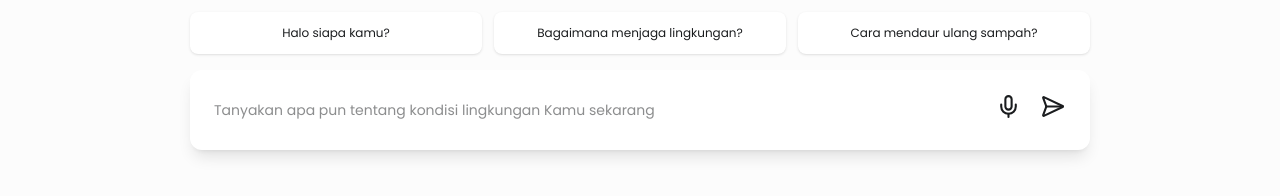
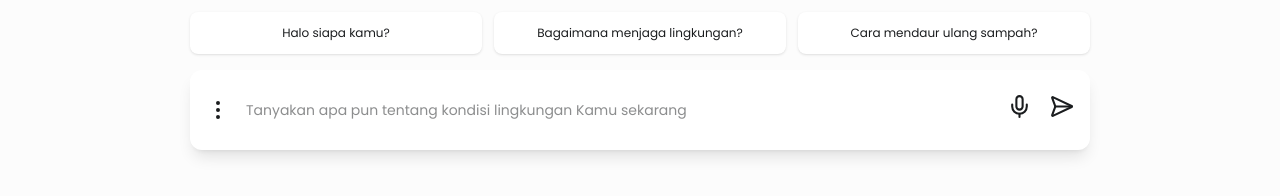
Before and after one commit to mcqeems/nazzava, a Next.js app: page /chatbot in a window 1280 px wide. Shown: the part 594-790 px from the top of the page. Built offline with nearby package versions, Linux system fonts and the light colour scheme.

Commit message:
revise cutebot

```diff
--- a/src/app/(fitur)/chatbot/components/Chatbot.tsx
+++ b/src/app/(fitur)/chatbot/components/Chatbot.tsx
@@ -5,7 +5,7 @@ import React, { useCallback, useEffect, useRef, useState } from 'react';
 import { ButtonBack } from '@/components/ui/button-back';
 import { nazzaBotChat, type NazzaBotMessage } from '../actions/actions';
 import MarkdownMessage from './MarkdownMessage';
-import { BotIcon, MicIcon, MicOffIcon, SendHorizonalIcon } from 'lucide-react';
+import { BotIcon, EllipsisVerticalIcon, MicIcon, MicOffIcon, SendHorizonalIcon } from 'lucide-react';
 import Dot from './Dot';
 import CuteBot from './CuteBot';
 
@@ -367,7 +367,10 @@ export default function Chatbot() {
                 </div>
               </div>
             )}
-            <div className="flex items-center w-full bg-card h-20 px-4 lg:px-6 rounded-xl shadow-lg">
+            <div className="flex items-center w-full bg-card h-20 px-2 gap-4 lg:px-4 rounded-xl shadow-lg">
+              <button>
+                <EllipsisVerticalIcon />
+              </button>
               <input
                 type="text"
                 placeholder="Tanyakan apa pun tentang kondisi lingkungan Kamu sekarang"
@@ -392,7 +395,7 @@ export default function Chatbot() {
                 }
                 aria-pressed={isListening}
                 disabled={!speechSupported}
-                className={`relative cursor-pointer lg:w-7.5 w-6.25 mr-4 transition-all text-foreground hover:text-muted-text disabled:opacity-50 disabled:cursor-not-allowed ${
+                className={`relative cursor-pointer lg:w-7.5 w-6.25 transition-all text-foreground hover:text-muted-text disabled:opacity-50 disabled:cursor-not-allowed ${
                   isListening ? 'text-primary hover:text-primary' : ''
                 }`}
                 onClick={handleShowMic}
```
Also changed, not shown: src/app/(fitur)/chatbot/components/CuteBot.tsx (+2 -8 lines).
